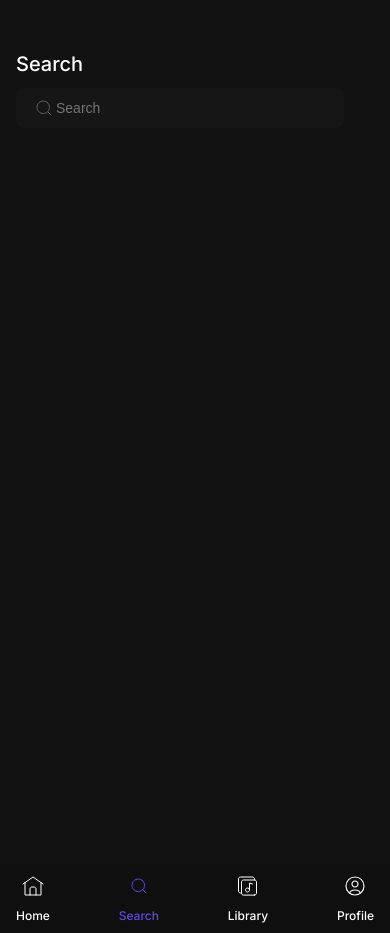
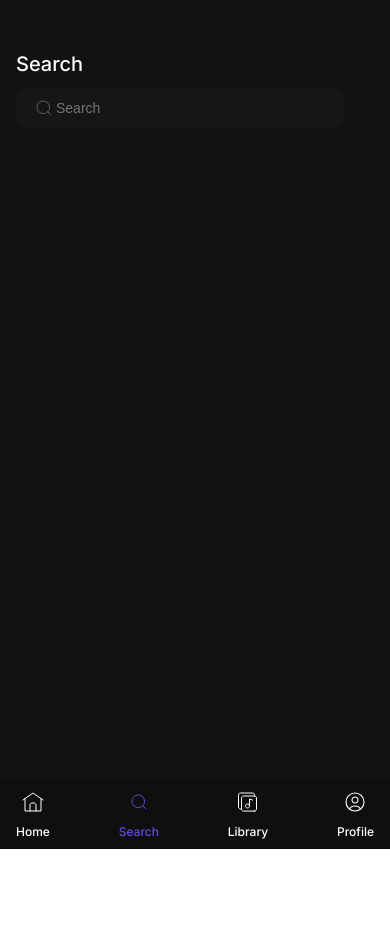
Before and after one commit to sopoturazashvili/flareit-user, a Next.js app: page /mobileSearch in a window 390 px wide. After the commit the page ends 849 px from the top, so only its background shows below. Built offline with nearby package versions, Linux system fonts and the light colour scheme.

Commit message:
change mobile nav

```diff
--- a/app/(authorised)/layout.module.scss
+++ b/app/(authorised)/layout.module.scss
@@ -60,4 +60,14 @@
   .navWrapper {
     display: none;
   }
+  .childrenAndPlayer {
+    height: calc(100vh - 64px);
+    overflow: auto;
+    display: flex;
+    padding: 20px 20px 0px 0px;
+    background-color: $PrimaryBlackTone2;
+  }
+  .childrenAndPlayer::-webkit-scrollbar {
+    display: none;
+  }
 }
--- a/app/(authorised)/mobileSearch/page.module.scss
+++ b/app/(authorised)/mobileSearch/page.module.scss
@@ -3,7 +3,7 @@
 .mobileSearch {
     background-color: $PrimaryBlackTone2;
     width: 100%;
-    height: 100vh;
+    overflow: hidden;
 }
 
 .mobileSearchContainer {
--- a/app/(authorised)/page.tsx
+++ b/app/(authorised)/page.tsx
@@ -3,5 +3,7 @@
 import styles from "./page.module.scss";
 
 export default function Home() {
-  return <main className={styles.main}></main>;
+  return <main className={styles.main}>
+
+  </main>;
 }
```
